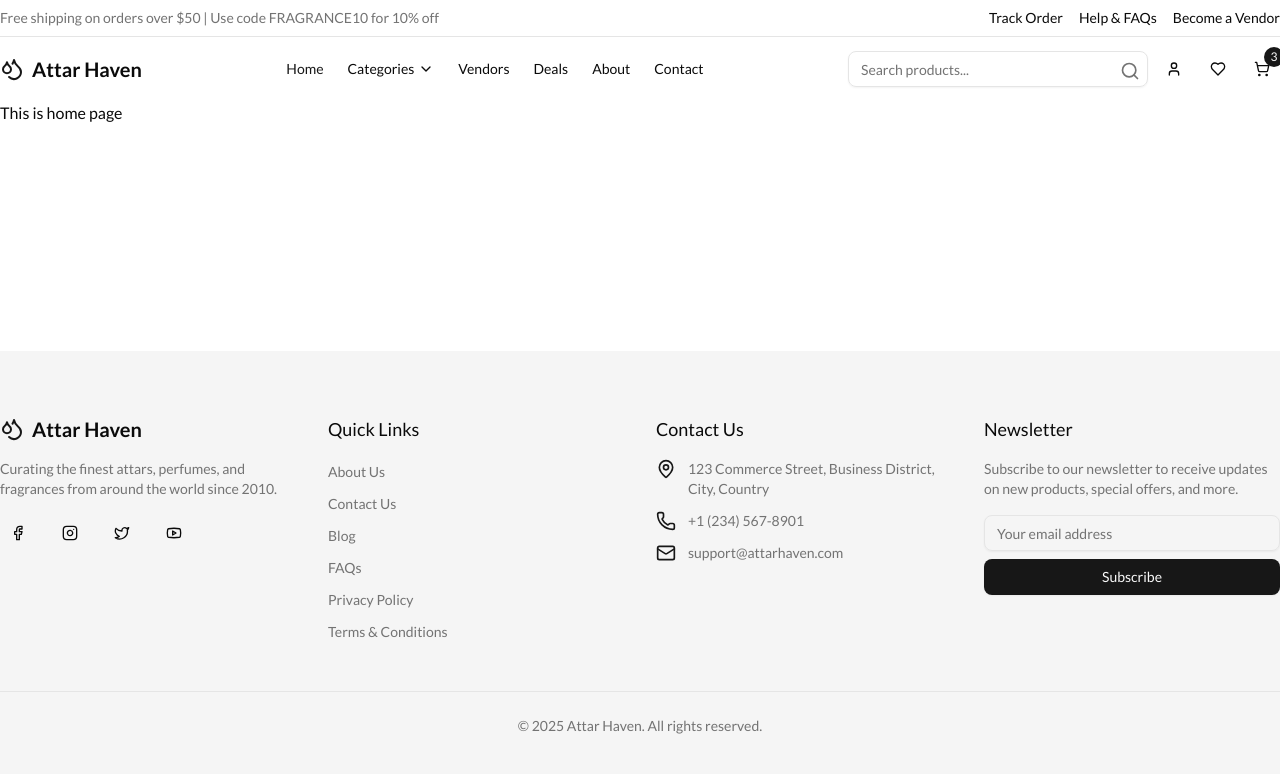
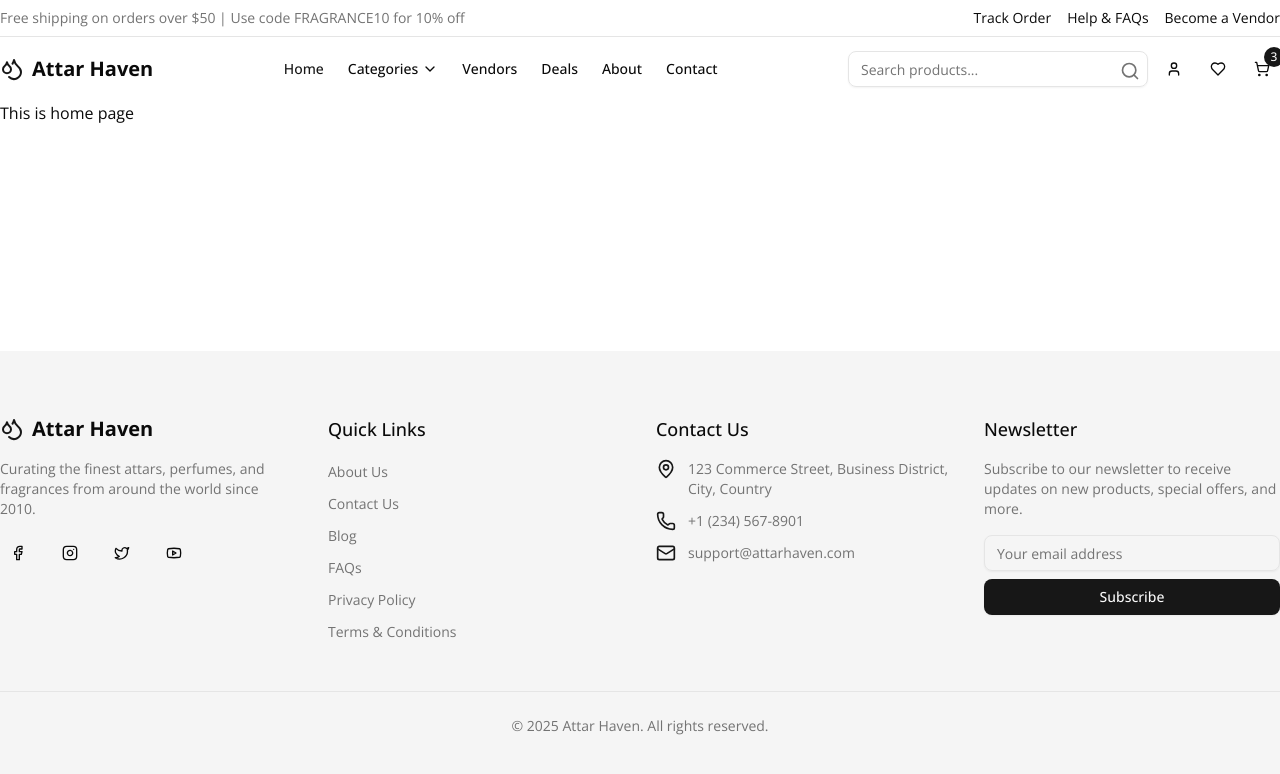
Before and after one commit to nahidul-fahim/arome-client, a Next.js app: page / in a window 1280 px wide. Shown: the top 774 px of the page. Built offline with nearby package versions, Linux system fonts and the light colour scheme.

Commit message:
feat: replace Lato font with Open Sans and Lora for enhanced typography

```diff
--- a/src/app/globals.css
+++ b/src/app/globals.css
@@ -5,8 +5,8 @@
 @custom-variant dark (&:is(.dark *));
 
 @theme {
-  --font-sans: var(--font-geist-sans);
-  --font-mono: var(--font-geist-mono);
+  --font-openSans: var(--font-openSans);
+  --font-lora: var(--font-lora);
 }
 
 :root {
@@ -125,6 +125,6 @@
   }
   body {
     @apply bg-background text-foreground;
-    font-family: var(--font-lato);
+    font-family: var(--font-openSans);
   }
 }
--- a/src/app/layout.tsx
+++ b/src/app/layout.tsx
@@ -1,11 +1,16 @@
 import type { Metadata } from "next";
 import "./globals.css";
-import { Lato } from "next/font/google";
+import { Lora, Open_Sans } from "next/font/google";
 
-const lato = Lato({
+const openSans = Open_Sans({
   subsets: ["latin"],
-  weight: ["400", "700"],
-  variable: "--font-lato",
+  weight: ["400", "500", "600", "700", "800"],
+  variable: "--font-openSans",
+});
+const lora = Lora({
+  subsets: ["latin"],
+  weight: ["400", "500", "600", "700"],
+  variable: "--font-lora",
 });
 export const metadata: Metadata = {
   title: "Areej",
@@ -19,9 +24,7 @@ export default function RootLayout({
 }>) {
   return (
     <html lang="en">
-      <body
-        className={`${lato.variable} antialiased`}
-      >
+      <body className={`${openSans.variable} ${lora.variable} antialiased`}>
         {children}
       </body>
     </html>
```
